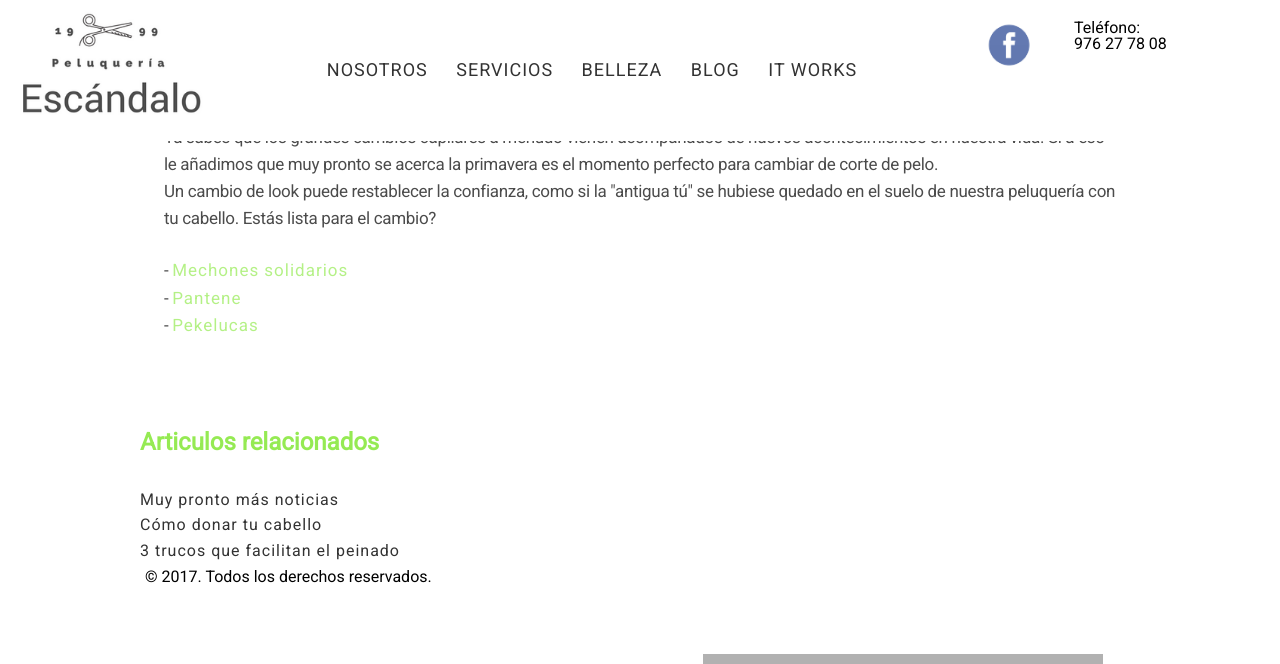
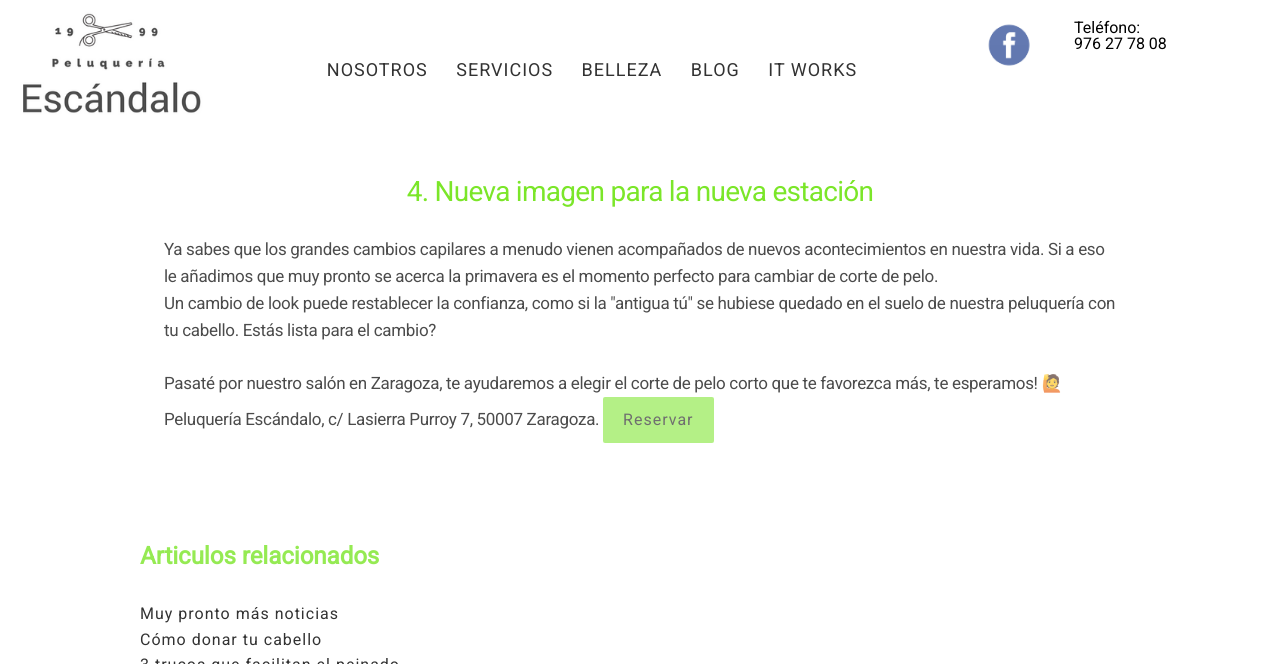
Before and after one commit to peluqueriaescandalo/peluqueriaescandalo.github.io, a Jekyll site: the page built from _posts/2017-03-27-4-razones-por-las-que-pasar-al-pelo-corto.md, in a window 1280 px wide and 900 px high, scrolled down 1265 px, cut to the strip 0-664 px from the top of the window. Built offline with Jekyll 4.4.1, drawn with Linux system fonts in a browser that asks for light colours.

Commit message:
bug fixed

```diff
--- a/_posts/2017-03-27-4-razones-por-las-que-pasar-al-pelo-corto.md
+++ b/_posts/2017-03-27-4-razones-por-las-que-pasar-al-pelo-corto.md
@@ -2,8 +2,8 @@
 layout: "post"
 title:  "4 razones por las que pasar al pelo corto"
 date: "2017-02-26 05:00:00"
-image: "4-razones-por-las-que-pasar-al-pelo-corto.png"
-description: ""
+image: "4-razones-por-las-que-pasar-al-pelo-corto.jpg"
+description: "Un corte corto es siempre tentador. Puede resultar muy femenino, sexy y además cómodo. Y solo apto para las más atrevidas!"
 ---
 
 <article class="container mod-row">
@@ -13,7 +13,7 @@
   </p>
   </div>
   <div>
-    <img src="img/como-donar-tu-cabello.jpg" width="380" height="auto" alt="3 trucos que facilitan el peinado">
+    <img src="img/4-razones-por-las-que-pasar-al-pelo-corto.jpg" width="380" height="auto" alt="3 trucos que facilitan el peinado">
   </div>
   <h1>1. Se acabaron las puntas abiertas</h1>
   <p>
@@ -37,7 +37,7 @@
     Un cambio de look puede restablecer la confianza, como si la "antigua tú" se hubiese quedado en el suelo de nuestra peluquería con tu cabello. Estás lista para el cambio?
   </p>
   <p>
-    - <a class="link" href="www.mechonessolidarios.com">Mechones solidarios</a><br>
-    - <a class="link" href="http://pantene.com/es-us/brandexperience/about-the-program">Pantene</a><br>
-    - <a class="link" href="http://www.pekelucas.org/iniciativa.html">Pekelucas</a><br>
+    Pasaté por nuestro salón en Zaragoza, te ayudaremos a elegir el corte de pelo corto que te favorezca más, te esperamos! 🙋<br>
+    Peluquería Escándalo, c/ Lasierra Purroy 7, 50007 Zaragoza.
+  <a class="button" href="{{ site.url }}/formulario">Reservar</a>
   </p>
```
